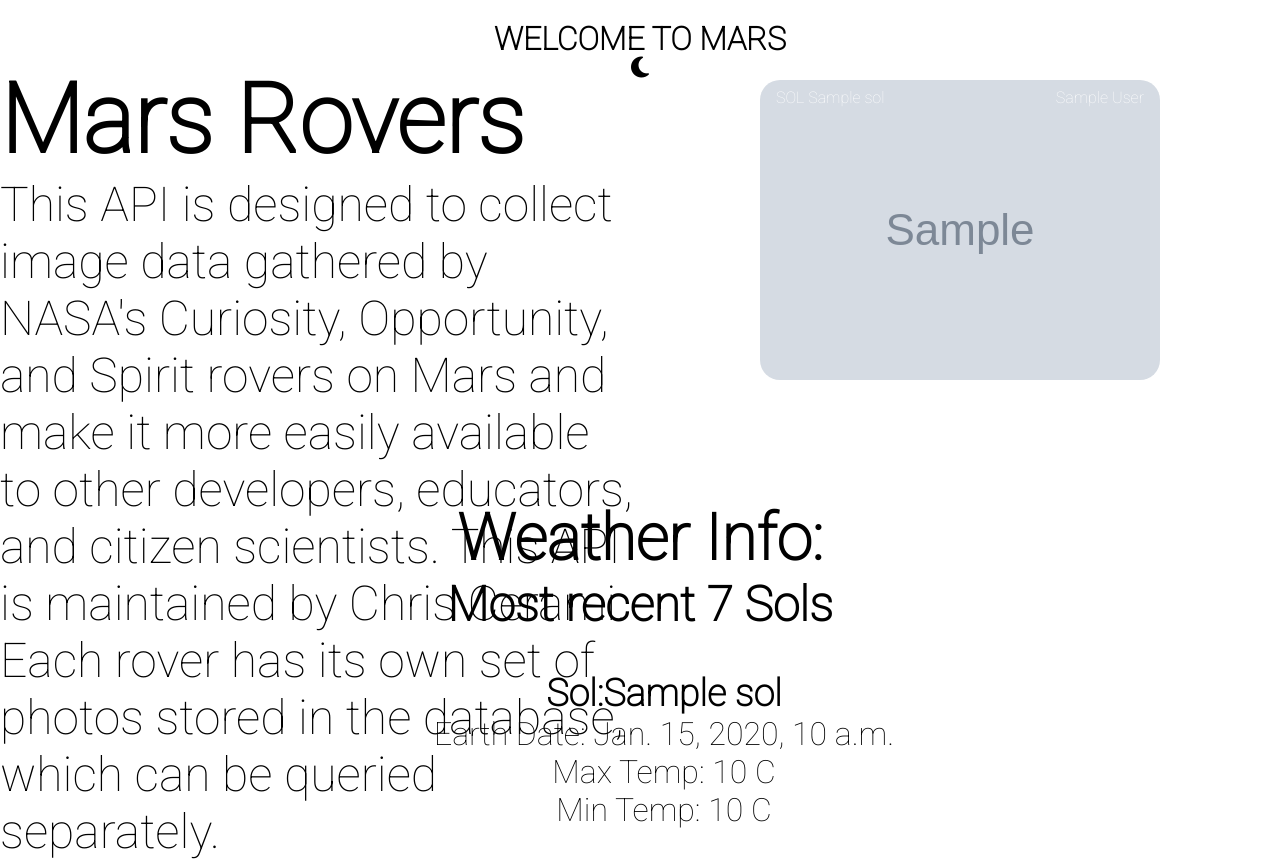
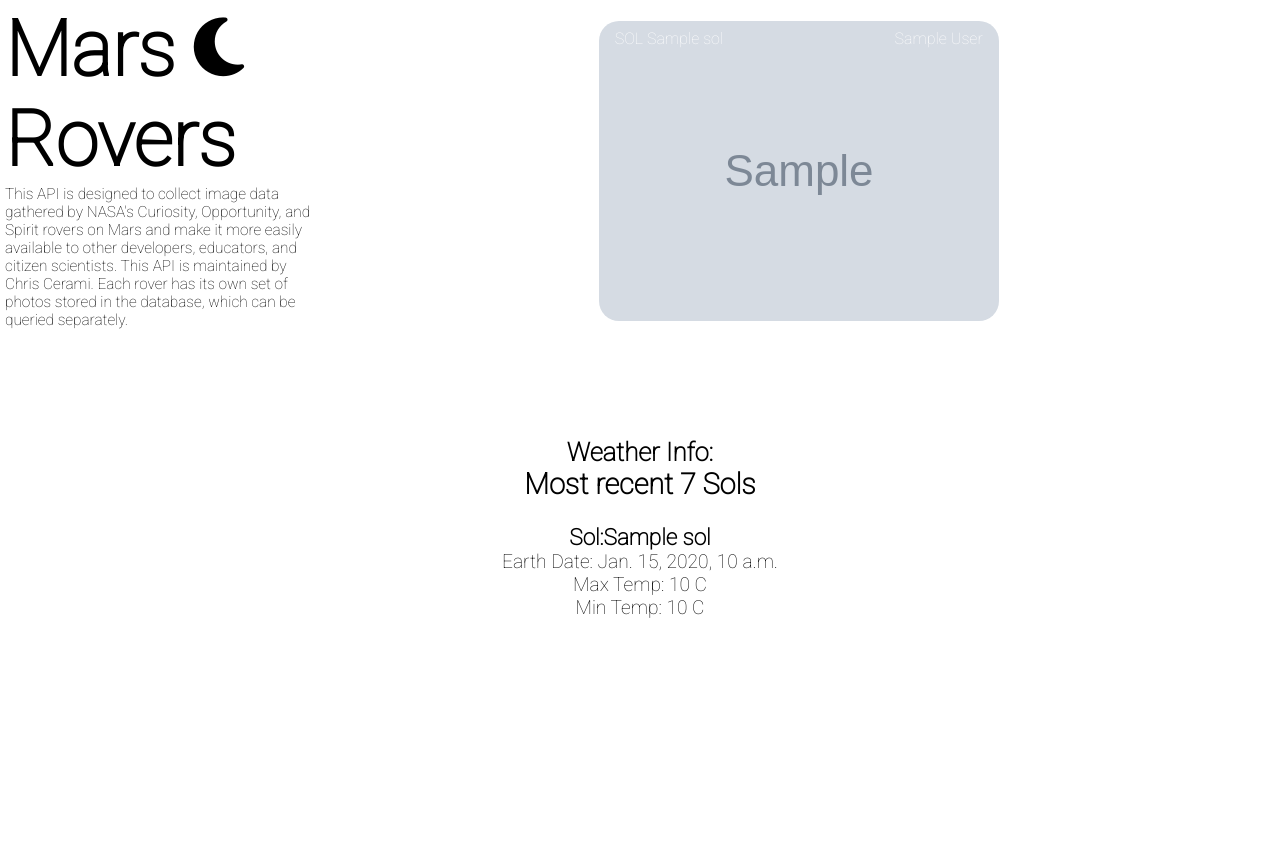
Before and after one commit to zachjohnson1020/Explore-Mars, a Django app: template exploreMars/templates/marshome.html in a window 1280 px wide. After the commit the page ends 618 px from the top, so only its background shows below. Run offline with Django 4.2, Linux system fonts and the light colour scheme; the template is opened without the code that fills it: most values are stand-ins (such as "Sample title", 1, 10 or a date in 2020); grey boxes marked "Sample" are stand-in pictures; some libraries are stand-ins or nearby versions.

Commit message:
initial commit

```diff
--- a/ExploreSystem/settings.py
+++ b/ExploreSystem/settings.py
@@ -27,7 +27,6 @@
 # SECURITY WARNING: keep the secret key used in production secret!
 # UPDATE secret key
 SECRET_KEY = os.environ['SECRET_KEY'] # Instead of  actual secret key
-
 
 
 
--- a/exploreMars/templates/marshome.html
+++ b/exploreMars/templates/marshome.html
@@ -19,9 +19,6 @@
 
 
 
-    <div class="welcome">
-        <h1>WELCOME TO MARS</h1>         <i class="fa-solid fa-moon fa-xl" id="toggleDark"></i>
-    </div>
 
     <!-- MARS IMAGES -->
     <div class="marsimgs">
@@ -29,7 +26,7 @@
 
         <!-- <h1>Recent Photos From The Curiosity Rover!</h1> -->
         <div class="summary">
-            <h1>Mars Rovers</h1>
+            <h1>Mars <i class="fa-solid fa-moon fa-sm" id="toggleDark"></i> Rovers</h1>
             <p>This API is designed to collect image data gathered by NASA's Curiosity, Opportunity, and Spirit rovers
                 on Mars and make it more easily available to other developers, educators, and citizen scientists.
                 This API is maintained by Chris Cerami.
--- a/exploreMars/views.py
+++ b/exploreMars/views.py
@@ -1,6 +1,8 @@
 from django.shortcuts import render
 from django.http import HttpResponse
 import requests
+import os
+import dotenv
 
 
 # Create your views here.
@@ -8,12 +10,12 @@
 def marshome(request):
 
     #api instance with developer key
-    ApodApi= requests.get('https://api.nasa.gov/planetary/apod?api_key=qUqVD3egPAFhfMAalWdyMW6hdYCLz9qYdjmc4JCl')
+    ApodApi= requests.get('https://api.nasa.gov/planetary/apod?api_key=' + os.environ['API_KEY'])
     ApodData = ApodApi.json()
     weatherData = requests.get('https://mars.nasa.gov/rss/api/?feed=weather&category=msl&feedtype=json').json()
     N = 7
     weather = weatherData['soles'][:N]
-    roverApi= requests.get('https://api.nasa.gov/mars-photos/api/v1/rovers/curiosity/photos?earth_date=2023-10-10&camera=NAVCAM&api_key=qUqVD3egPAFhfMAalWdyMW6hdYCLz9qYdjmc4JCl')
+    roverApi= requests.get('https://api.nasa.gov/mars-photos/api/v1/rovers/curiosity/photos?earth_date=2023-10-10&camera=NAVCAM&api_key=' + os.environ['API_KEY'])
     roverData = roverApi.json()
 
     context = {
--- a/static/css/marshome.css
+++ b/static/css/marshome.css
@@ -12,6 +12,10 @@
     color: black;
     align-content: center;
     height: 100%;
+    scrollbar-width: thin;
+    scrollbar-color: var(--thumbBG) var(--scrollbarBG);
+    overflow: hidden;
+    margin: 5px;
 }
 
 html {
@@ -20,14 +24,7 @@
     height: 100%;
 }
 
-body::-webkit-scrollbar {
-    width: 11px;
-}
 
-body {
-    scrollbar-width: thin;
-    scrollbar-color: var(--thumbBG) var(--scrollbarBG);
-}
 
 body::-webkit-scrollbar-track {
     background: var(--scrollbarBG);
@@ -36,11 +33,91 @@
 body::-webkit-scrollbar-thumb {
     background-color: var(--thumbBG);
     border-radius: 6px;
-    border: 3px solid var(--scrollbarBG);
 }
 
 #toggleDark{
     cursor: pointer;
+}
+
+.sol {
+    position: absolute;
+    top: 8px;
+    left: 16px;
+    color: white;
+}
+
+.cam {
+    position: absolute;
+    top: 8px;
+    right: 16px;
+    color: white;
+}
+
+
+.welcome {
+    display: block;
+    text-align: center;
+    height: 3%;
+}
+
+.summary {
+        width: 25%;
+        font-size: 1.2vw;
+    }
+.summary h1 {
+    font-size: 6vw;
+}
+
+.marsimgs {
+    /* width: 50%; */
+    /* border: solid red 2px; */
+    justify-content: center;
+    display: flex;
+    height: 50%;
+    /* background-color: red; */
+}
+
+.rvrimgs {
+    position: relative;
+    text-align: center;
+    margin: 0 10px;
+    max-width: 100%;
+    height: auto;
+}
+
+
+.rvrimgs img {
+    max-width: auto;
+    max-height: auto;
+    border-radius: 20px;
+}
+
+.weather {
+    /* background-color: blue; */
+    text-align: center;
+    padding: 1rem;
+    height: 47%;
+    margin: 1rem;
+    font-size: 1.5vw;
+}
+.weather h1 {
+    font-size: 2vw;
+}
+
+.data {
+    display: flex;
+    justify-content: center;
+    align-items: center;
+    font-size: 1.5vw;
+}
+
+.gal {
+    /* border: solid orange 2px; */
+    display: flex;
+    justify-content: center;
+    padding: 1rem;
+    overflow-x: scroll;
+    width: 75%;
 }
 /*
   ##Device = Desktops
@@ -50,98 +127,26 @@
 @media (min-width: 1025px) {
 
     /* CSS */
-    .welcome {
-        display: block;
-        text-align: center;
-        margin: 20px;
-        height: 3%;
+    body::-webkit-scrollbar {
+        width: 11px;
     }
 
-    .summary {
-        width: 50%;
-        font-size: clamp(1px, 8vw, 3rem);
-    }
-
-    .marsimgs {
-        /* width: 50%; */
-        /* border: solid red 2px; */
-        justify-content: center;
-        display: flex;
-        height: 50%;
-        /* background-color: red; */
+    body::-webkit-scrollbar-thumb {
+        background-color: var(--thumbBG);
+        border-radius: 6px;
+        border: 3px solid var(--scrollbarBG);
     }
 
 
-    .apod {
-        /* border: solid red 2px; */
-        padding: 2rem;
-        display: flex;
-        justify-content: center;
-        align-items: center;
-        text-align: center;
+
+    .weatherdiv{
+        margin: 0 1rem;
     }
 
-    .explain {
-        min-width: 50%;
-    }
 
-    .apodImg {
-        min-width: 50%;
-        margin-left: 2rem;
-    }
 
-    .weather {
-        /* background-color: blue; */
-        text-align: center;
-        padding: 2rem;
-        height: 47%;
-        margin-top: 5px;
-        font-size: clamp(.5rem, 8vw, 2rem);
-    }
 
-    .data {
-        display: flex;
-        justify-content: center;
-        align-items: center;
-        margin-left: 3rem;
 
-    }
-
-    .gal {
-        /* border: solid orange 2px; */
-        display: flex;
-        justify-content: center;
-        padding: 1rem;
-        overflow-x: scroll;
-        width: 50%;
-    }
-
-    .rvrimgs img {
-        max-width: 700px;
-        height: auto;
-        border-radius: 20px;
-
-    }
-
-    .sol {
-        position: absolute;
-        top: 8px;
-        left: 16px;
-        color: white;
-    }
-
-    .cam {
-        position: absolute;
-        top: 8px;
-        right: 16px;
-        color: white;
-    }
-
-    .rvrimgs {
-        position: relative;
-        text-align: center;
-        margin: 0 10px;
-    }
 
 }
 
```
Also changed, not shown: other parts of static/css/marshome.css (+46 -0 lines).
